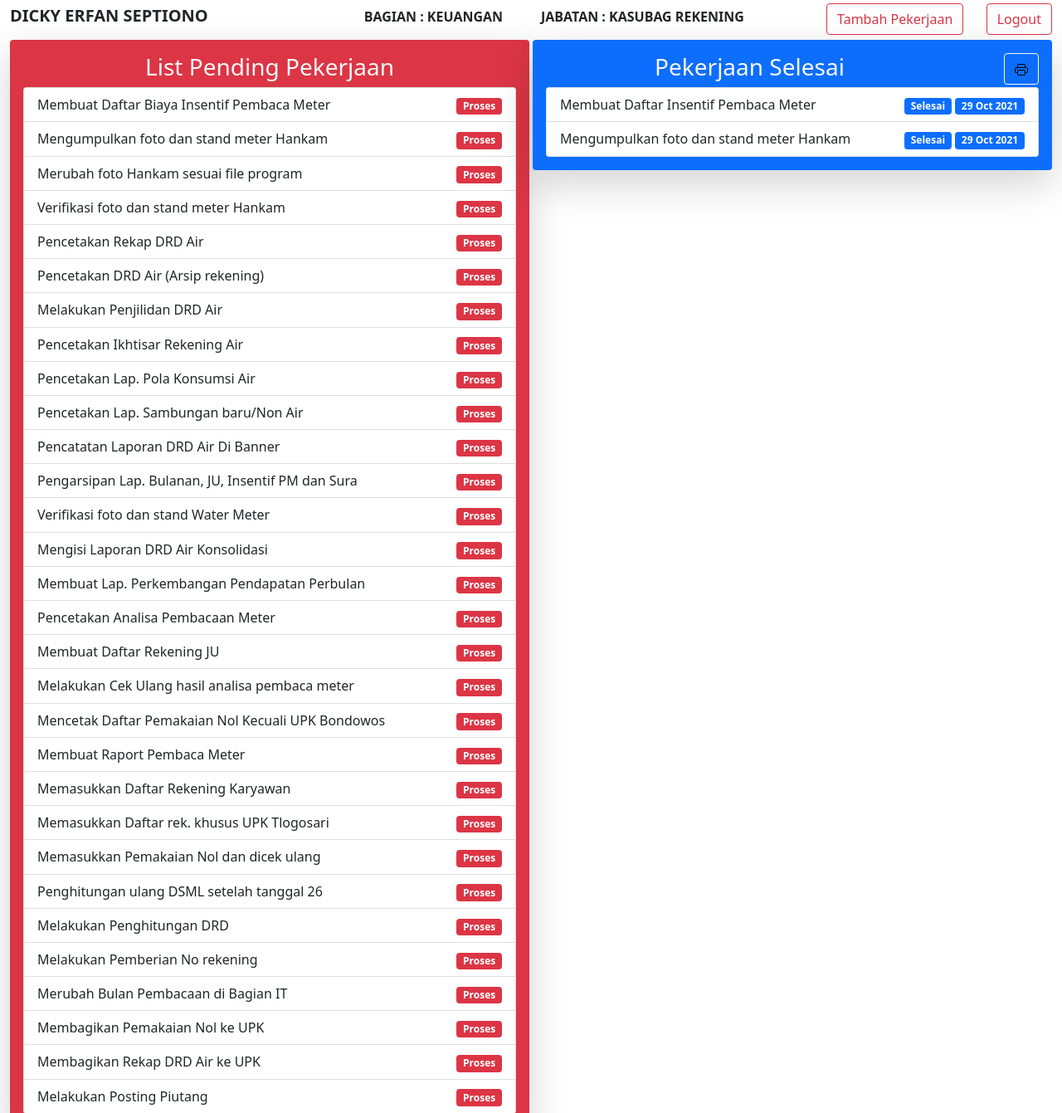
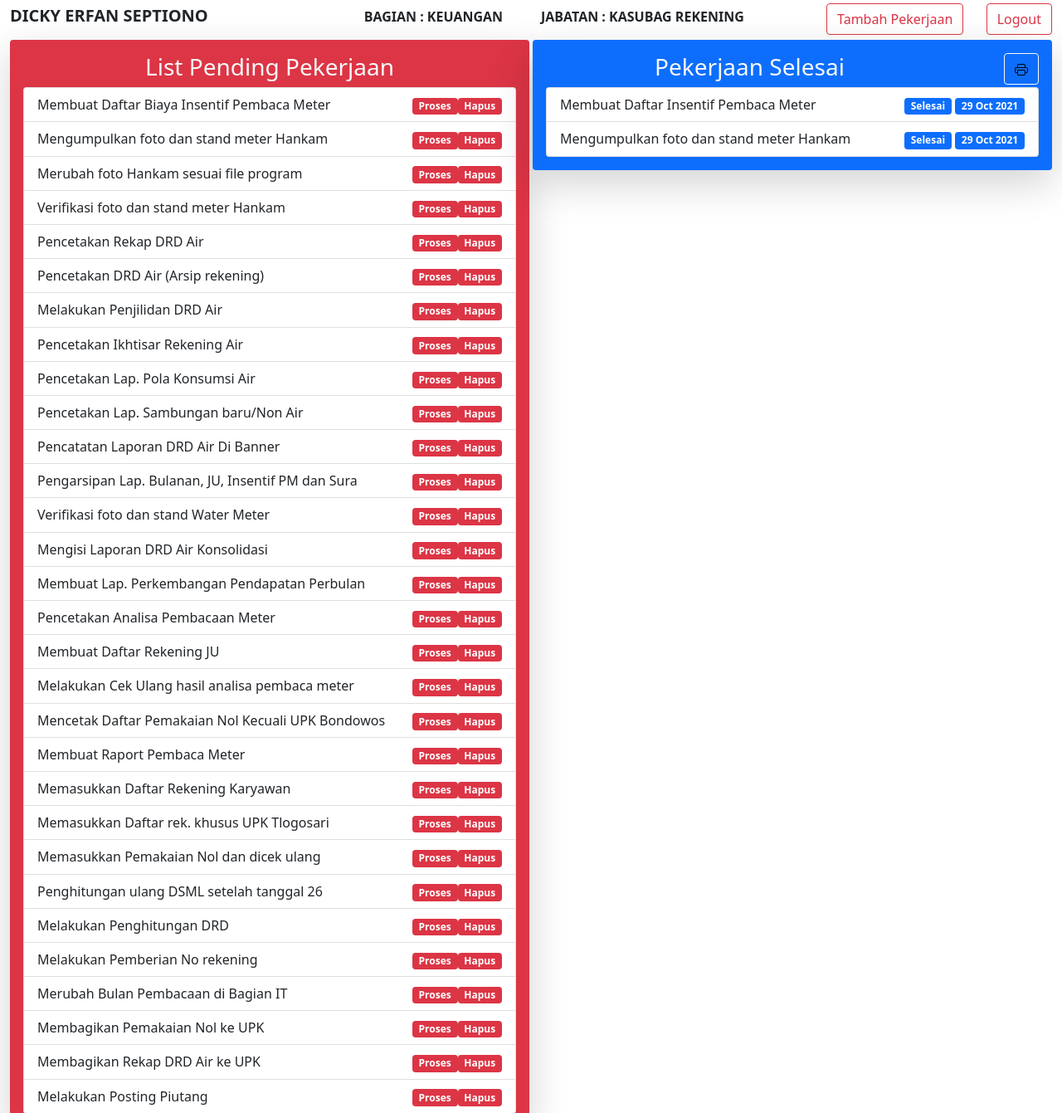
Before and after one commit to dicky495/checklist_job, a PHP site: page / in a window 1280 px wide. Shown: the part 46-1387 px from the top of the page at 83% size. Run offline with PHP 8.4, Linux system fonts and the light colour scheme; a user stored in the database is signed in; data comes from the database, SQL or seed files in the repository.

Commit message:
Add files via upload

```diff
--- a/checklist_job/index.php
+++ b/checklist_job/index.php
@@ -139,18 +139,14 @@ if (isset($_GET['delete'])) {
                                 <li class="list-group-item">
                                     <?php echo $name_task; ?>
                                     <div style="float: right;">
+                                        <a href="index.php?delete=<?php echo $id_task ?>">
+                                            <span class="badge bg-danger" id="proses">Hapus</span>
+                                        </a>
+                                    </div>
+                                    <div style="float: right;">
                                         <a href="index.php?edit=<?php echo $id_task ?>">
-                                            <span class="badge bg-danger" id="proses">Proses</span>
-                                            <!-- <svg xmlns="http://www.w3.org/2000/svg" width="16" height="16" fill="currentColor" class="bi bi-check2-square" viewBox="0 0 16 16">
-                                                <path d="M3 14.5A1.5 1.5 0 0 1 1.5 13V3A1.5 1.5 0 0 1 3 1.5h8a.5.5 0 0 1 0 1H3a.5.5 0 0 0-.5.5v10a.5.5 0 0 0 .5.5h10a.5.5 0 0 0 .5-.5V8a.5.5 0 0 1 1 0v5a1.5 1.5 0 0 1-1.5 1.5H3z" />
-                                                <path d="m8.354 10.354 7-7a.5.5 0 0 0-.708-.708L8 9.293 5.354 6.646a.5.5 0 1 0-.708.708l3 3a.5.5 0 0 0 .708 0z" />
-                                            </svg> -->
+                                            <span class="coba badge bg-danger" id="proses">Proses</span>
                                         </a>
-                                        <!-- <a href="index.php?delete=<?php echo $id_task ?>" class="btn btn-danger">
-                                            <svg xmlns="http://www.w3.org/2000/svg" width="16" height="16" fill="currentColor" class="bi bi-trash-fill" viewBox="0 0 16 16">
-                                                <path d="M2.5 1a1 1 0 0 0-1 1v1a1 1 0 0 0 1 1H3v9a2 2 0 0 0 2 2h6a2 2 0 0 0 2-2V4h.5a1 1 0 0 0 1-1V2a1 1 0 0 0-1-1H10a1 1 0 0 0-1-1H7a1 1 0 0 0-1 1H2.5zm3 4a.5.5 0 0 1 .5.5v7a.5.5 0 0 1-1 0v-7a.5.5 0 0 1 .5-.5zM8 5a.5.5 0 0 1 .5.5v7a.5.5 0 0 1-1 0v-7A.5.5 0 0 1 8 5zm3 .5v7a.5.5 0 0 1-1 0v-7a.5.5 0 0 1 1 0z" />
-                                            </svg>
-                                        </a> -->
                                     </div>
                                 </li>
                             <?php } ?>
@@ -225,11 +221,18 @@ if (isset($_GET['delete'])) {
             })
         });
 
-        // const proses = document.getElementsByClassName('list-group-item');
-        // console.info(proses);
-        // proses.addEventListener('mouseover', function() {
-        //     proses.innerHTML = "Pekerjaan telah Selesai";
-        // });
+        const proses = document.querySelectorAll('.coba');
+        for (let i = 0; i < proses.length; i++) {
+            proses[i].addEventListener('mouseover', function() {
+                proses[i].innerHTML = "Pekerjaan telah selesai";
+            });
+            proses[i].addEventListener('mouseleave', function() {
+                proses[i].innerHTML = "Proses";
+            });
+            proses[i].addEventListener('click', function() {
+                proses[i].style.display = "none";
+            });
+        }
     </script>
 
 
```
